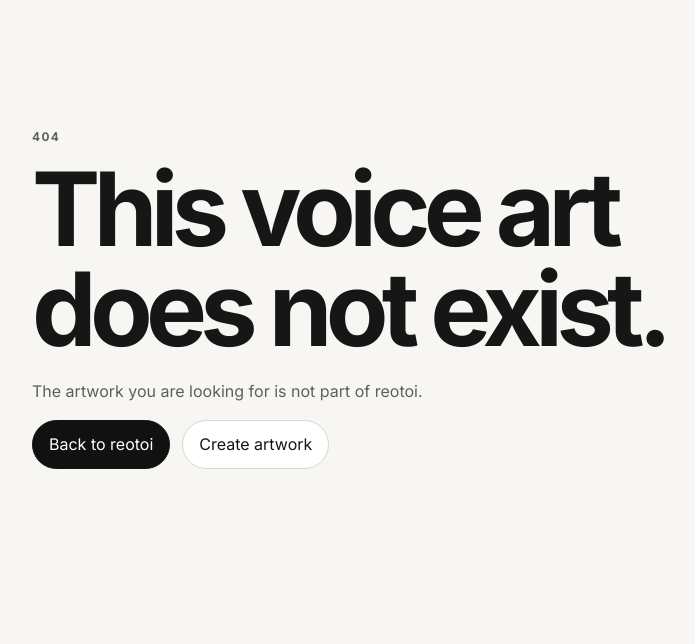
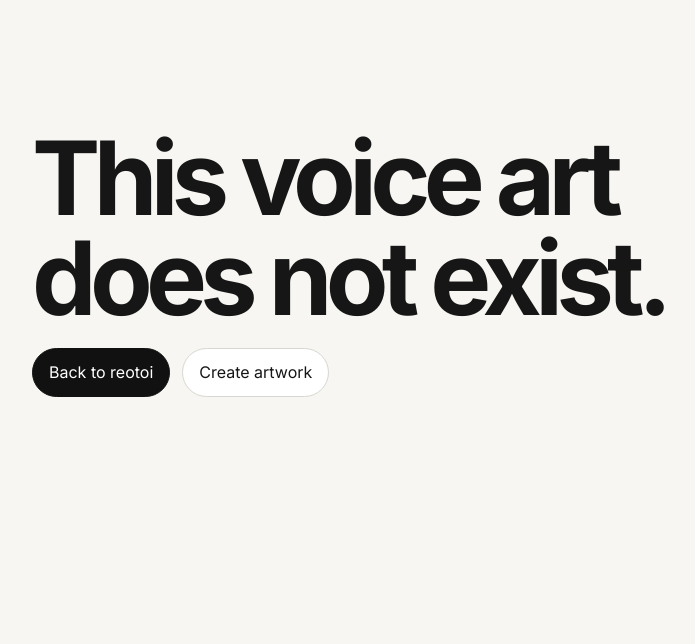
Before and after one commit to edimaudo/reotoi, a FastAPI app: template templates/404.html in a window 1280 px wide. Shown: the part 75-719 px from the top of the page, without its empty margins (208-903 px from the left). Run offline with FastAPI, Linux system fonts and the light colour scheme; the template is opened without the code that fills it, so the values that code supplies are empty.

Commit message:
Update 404.html

```diff
--- a/templates/404.html
+++ b/templates/404.html
@@ -2,12 +2,12 @@
 
 {% block content %}
 <section class="error-page" aria-labelledby="error-title">
-    <p class="eyebrow">404</p>
+    <!-- <p class="eyebrow">404</p> -->
     <h1 id="error-title">This voice art does not exist.</h1>
-    <p>The artwork you are looking for is not part of reotoi.</p>
-    {% if requested_path %}
+    <!-- <p>The artwork you are looking for is not part of reotoi.</p> -->
+    <!-- {% if requested_path %}
     <p class="fine-print">{{ requested_path }}</p>
-    {% endif %}
+    {% endif %} -->
     <div class="form-actions">
         <a class="button button--primary" href="/">Back to reotoi</a>
         <a class="button button--secondary" href="/app">Create artwork</a>
```
